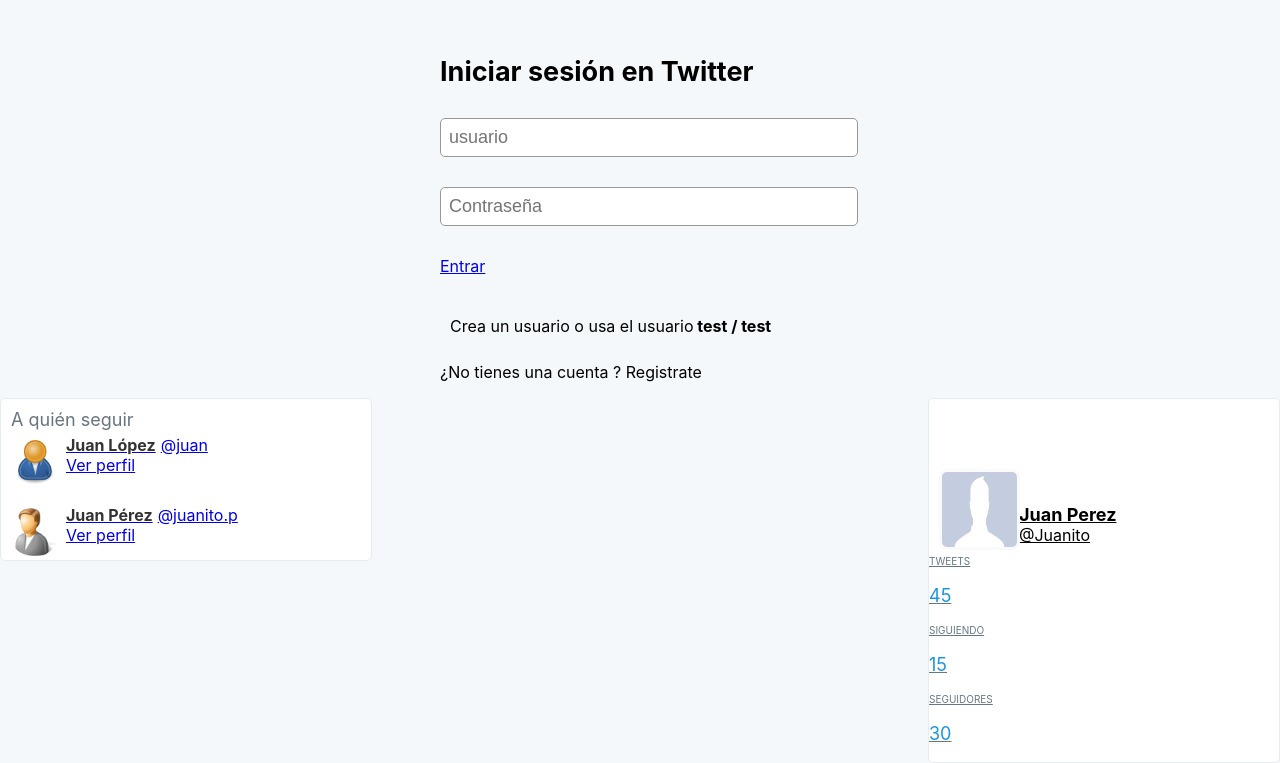
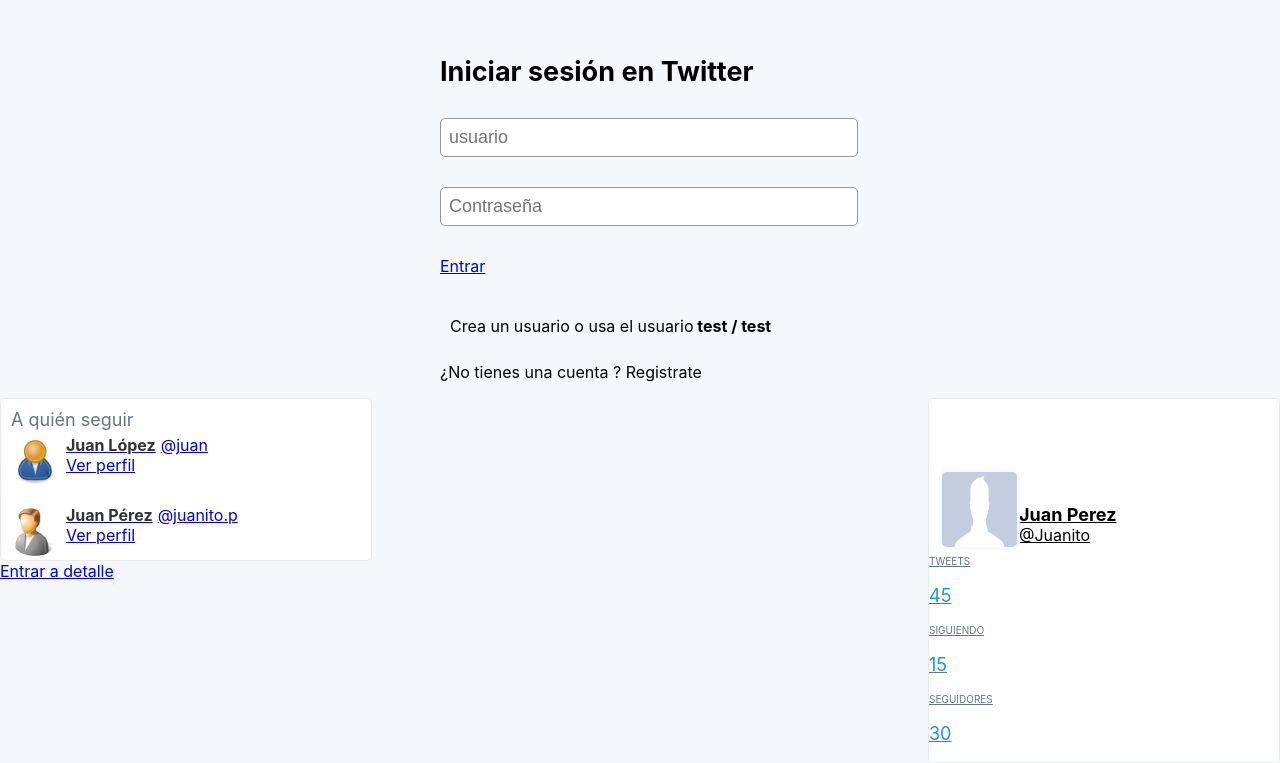
Before and after one commit to 606obduliaBJ/minitwitter2, a React (Create React App) app: page /twitter in a window 1280 px wide. Shown: the part 113-876 px from the top of the page. Built offline with nearby package versions, Linux system fonts and the light colour scheme.

Commit message:
correccion detalle
link detalle

```diff
--- a/src/components/twitter/Twitter.js
+++ b/src/components/twitter/Twitter.js
@@ -2,6 +2,7 @@
 import Profile from '../Profile'
 import React, { Component } from 'react'
 import SuggestedUser from '../suggestedUsers/SuggestedUsers'
+import {Link } from 'react-router-dom';
 
 class Twitter extends Component {
  render() {
@@ -12,7 +13,9 @@
             <div>
             <Profile />
             <SuggestedUser/>
+
             </div>
+            <Link to="/tweetDetail" className="link">Entrar a detalle</Link>
 
       </div>
 
```
Also changed, not shown: 1 other file (tests, documents, lock files or other folders).
